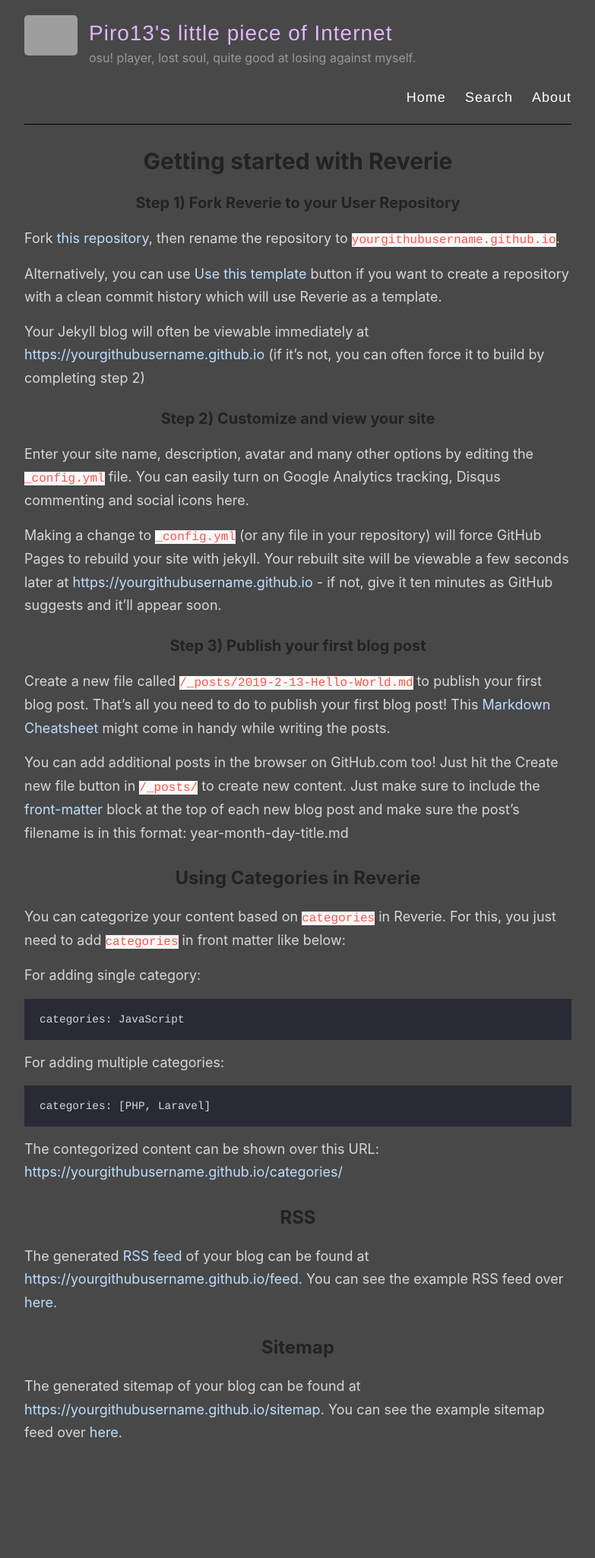
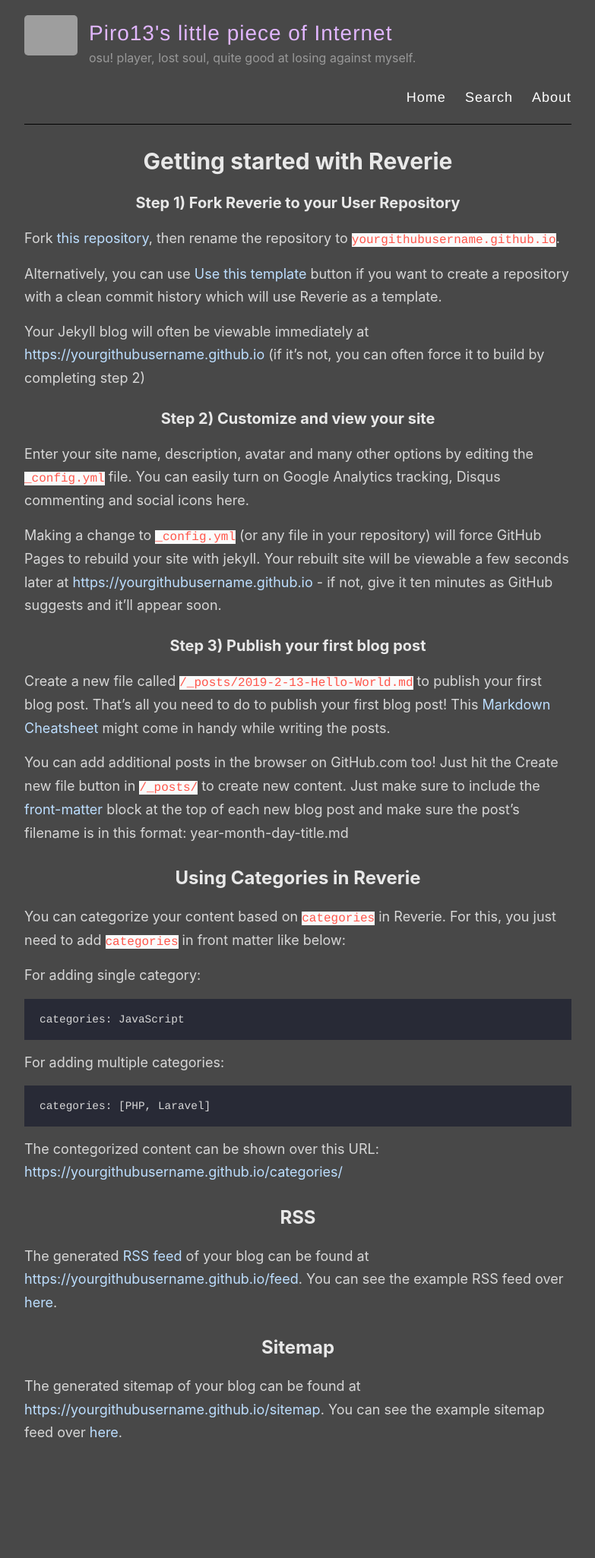
Before and after one commit to Piro13/Piro13.github.io, a Jekyll site: the page built from _pages/getting-started.md, in a window 1280 px wide. Shown: the whole page at 76% size, without its empty margins (248-1031 px from the left). Built offline with Jekyll 4.4.1, drawn with Linux system fonts in a browser that asks for light colours; grey boxes are pictures that could not be loaded.

Commit message:
Update style.scss

```diff
--- a/assets/style.scss
+++ b/assets/style.scss
@@ -39,7 +39,7 @@ body {
 
 h1, h2, h3, h4, h5, h6 {
   font-family: -system-ui, -apple-system, BlinkMacSystemFont, "Segoe UI", Roboto, Helvetica, Arial, sans-serif, "Apple Color Emoji", "Segoe UI Emoji", "Segoe UI Symbol";
-  color: $darkerGray;
+  color: #e8e8e8;
   font-weight: bold;
 
   line-height: 1.7;
```
